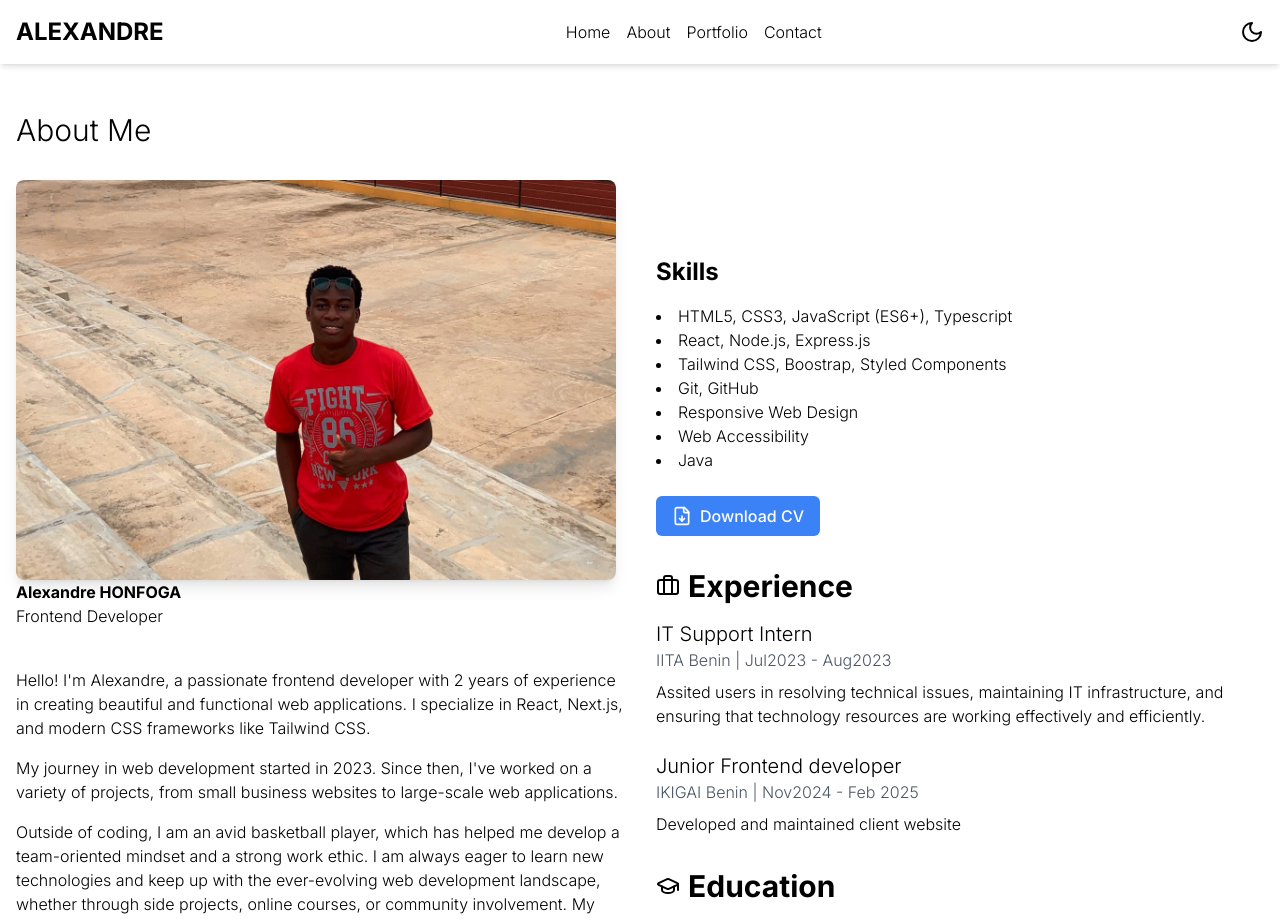
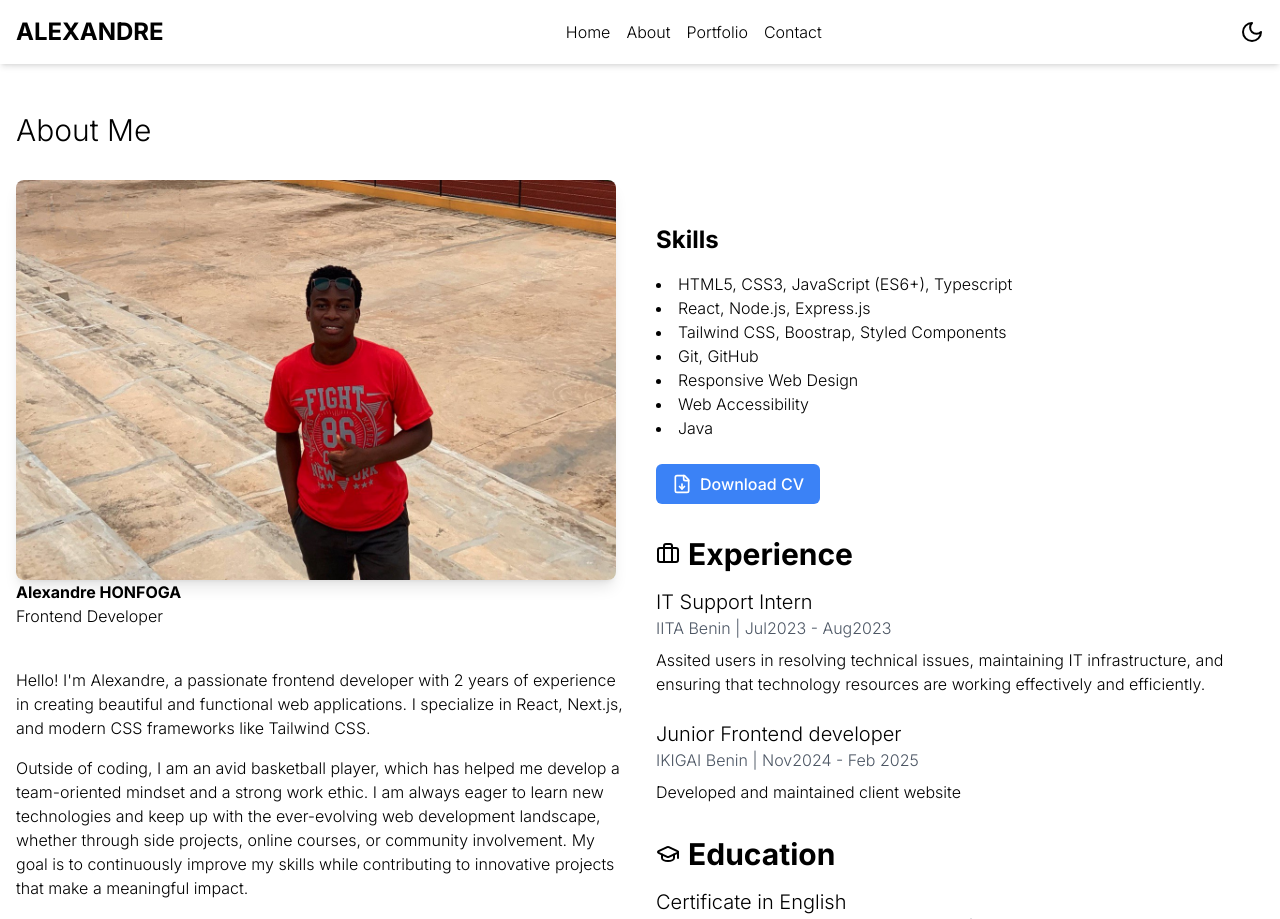
Before and after one commit to Beni-Alexandre/myPortfolio, a React (Vite) app: page /about in a window 1280 px wide. Shown: the top 919 px of the page. Built offline with nearby package versions, Linux system fonts and the light colour scheme.

Commit message:
Update about.tsx

```diff
--- a/src/about.tsx
+++ b/src/about.tsx
@@ -80,11 +80,7 @@ function About() {
                 applications. I specialize in React, Next.js, and modern CSS
                 frameworks like Tailwind CSS.
               </p>
-              <p className="mb-4 dark:text-slate-400">
-                My journey in web development started in 2023. Since then, I've
-                worked on a variety of projects, from small business websites to
-                large-scale web applications.
-              </p>
+
               <p className="mb-4 dark:text-slate-400">
                 Outside of coding, I am an avid basketball player, which has
                 helped me develop a team-oriented mindset and a strong work
```
